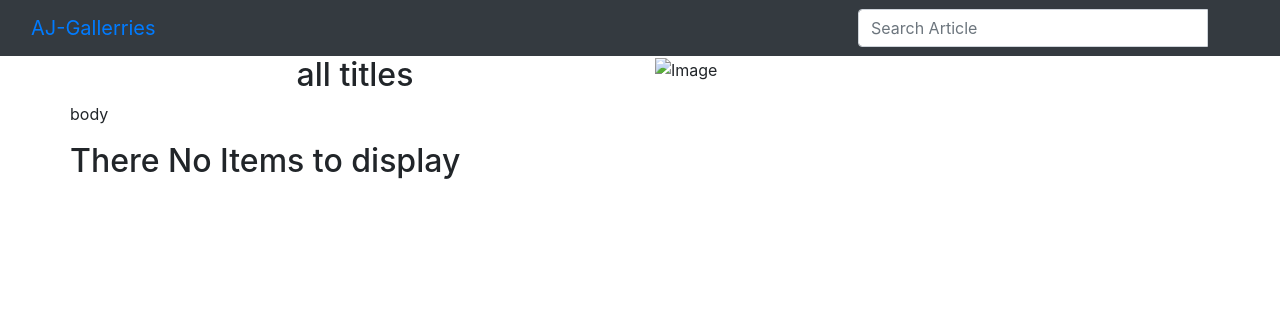
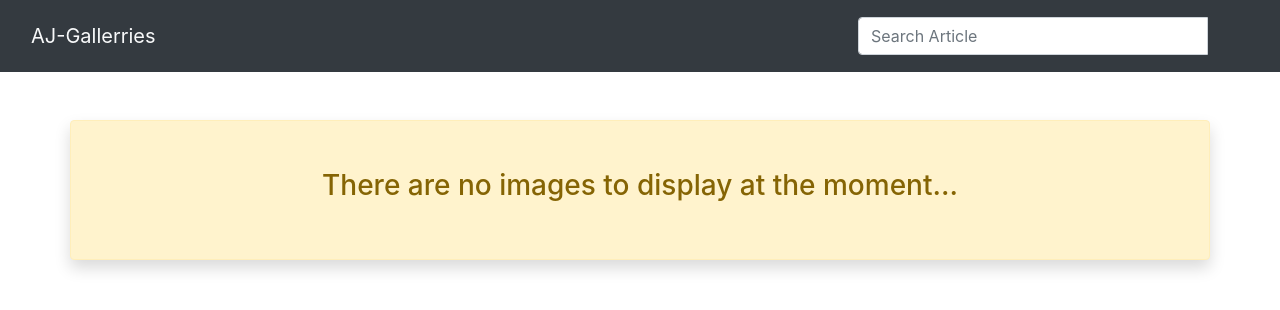
Before and after one commit to Michael-Ogaye/aj-galleries, a Django app: page / in a window 1280 px wide. Shown: the top 310 px of the page. Run offline with Django 4.2, Linux system fonts and the light colour scheme; data that the repository does not hold is empty; some libraries are stand-ins or nearby versions.

Commit message:
displaying images in the homepage

```diff
--- a/pict/templates/pict/home.html
+++ b/pict/templates/pict/home.html
@@ -7,31 +7,33 @@
 
 
 
-
+  {%if images%}
     <div class="row">
       <!-- displaying News articles -->
+      {%for image in images%}
       <div class="col-xs-6 col-sm-6 col-md-6 col-lg-6">
-        <h2 class="text-center"> all titles </h2>
+        <img src="{{image.image.url}}" alt="">
+        <h2 class="text-center">{{image.name}}  </h2>
       </div>
 
     <!--Display news Article images  -->
     <div class="col-xs-6 col-sm-6 col-md-6 col-lg-6">
-      <img src="" class="img-responsive" alt="Image">
+      <img src="" class="img-responsive" alt="">
     </div>
 
 
 
-      <div>
-          <p>body</p>
-      </div>
+
 
     </div>
+    {%endfor%}
 
-
-    <div class="row">
-      <h2 class="text-center">There No  Items to display</h2>
+    {%else%}
+    <div class="row card shadow mt-5 p-5 alert alert-warning">
+      <h3 class="text-center">There are no  images to display at the moment...</h3>
     </div>
 
 
   </div>
+  {%endif%}
 {% endblock %}
--- a/pict/templates/pict/navbar.html
+++ b/pict/templates/pict/navbar.html
@@ -1,7 +1,7 @@
-<nav class="navbar navbar-inverse bg-dark">
+<nav class="navbar navbar-inverse bg-dark py-3">
     <div class="container-fluid">
       <div class="navbar-header">
-        <a class="navbar-brand" href="">AJ-Gallerries</a>
+        <a class="navbar-brand text-light fs-3" href="">AJ-Gallerries</a>
       </div>
 
       <!-- Adding a search form  -->
```
Also changed, not shown: media/images/cristofer-maximilian-uQDRDqpYJHI-unsplash.jpg (added), media/images/redcharlie-xtvo0ffGKlI-unsplash.jpg (added), 1 other file.
